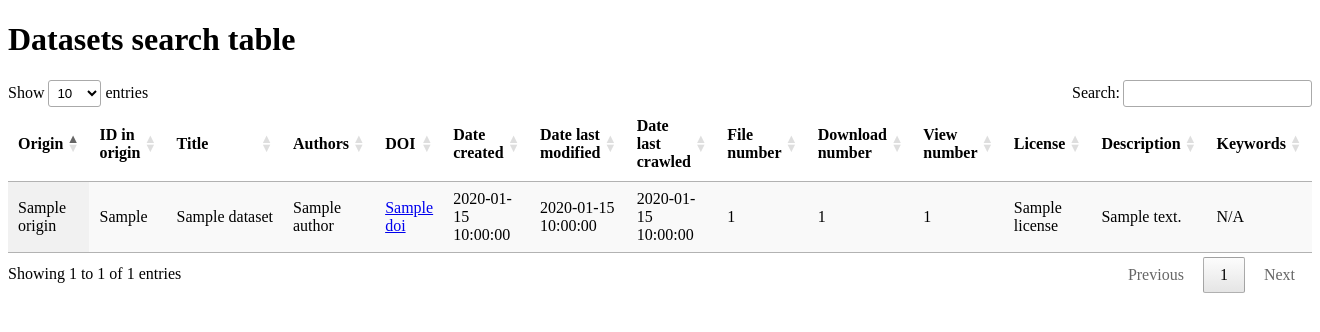
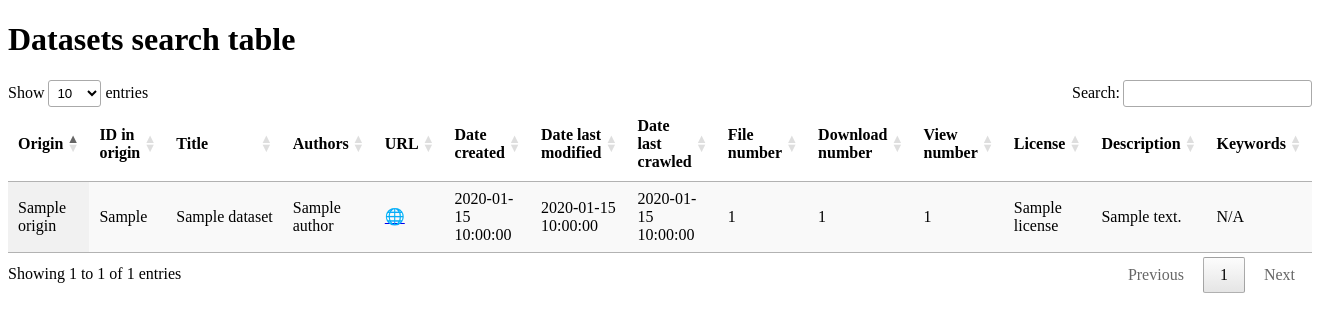
Before and after one commit to MDverse/mdde2, a FastAPI app: template templates/search.html in a window 1320 px wide. Shown: the top 332 px of the page. Run offline with FastAPI, Linux system fonts and the light colour scheme; the template is opened without the code that fills it: most values are stand-ins (such as "Sample title", 1, 10 or a date in 2020); some libraries are stand-ins or nearby versions.

Commit message:
Replace DOI by URL

```diff
--- a/templates/search.html
+++ b/templates/search.html
@@ -35,7 +35,7 @@
                 <th>ID in origin</th>
                 <th>Title</th>
                 <th>Authors</th>
-                <th>DOI</th>
+                <th>URL</th>
                 <th>Date created</th>
                 <th>Date last modified</th>
                 <th>Date last crawled</th>
@@ -66,7 +66,7 @@
                         N/A
                     {% endif %}
                 </td>
-                <td><a href="https://doi.org/{{ dataset.doi }}" target="_blank">{{ dataset.doi }}</a></td>
+                <td><a href="{{ dataset.url }}" target="_blank">🌐</a></td>
                 <td>{{ dataset.date_created }}</td>
                 <td>{{ dataset.date_last_modified }}</td>
                 <td>{{ dataset.date_last_crawled }}</td>
```
